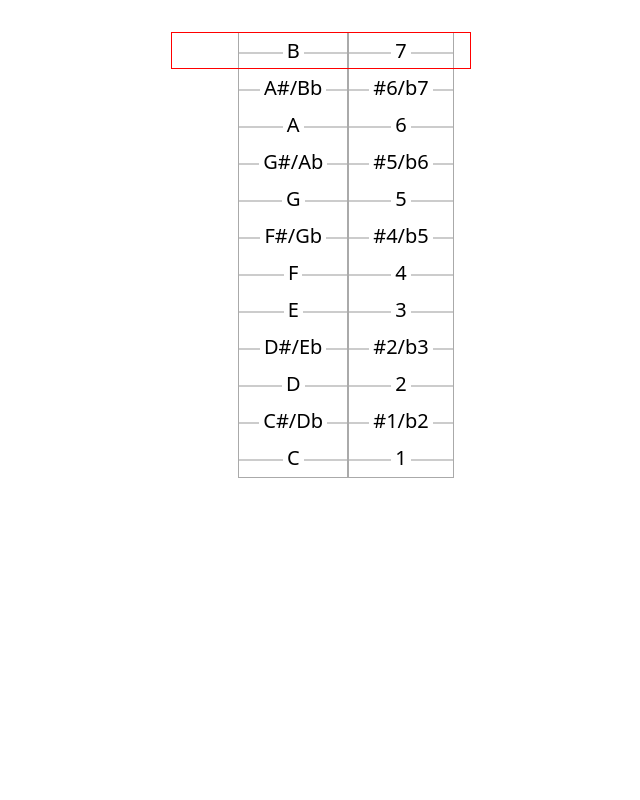
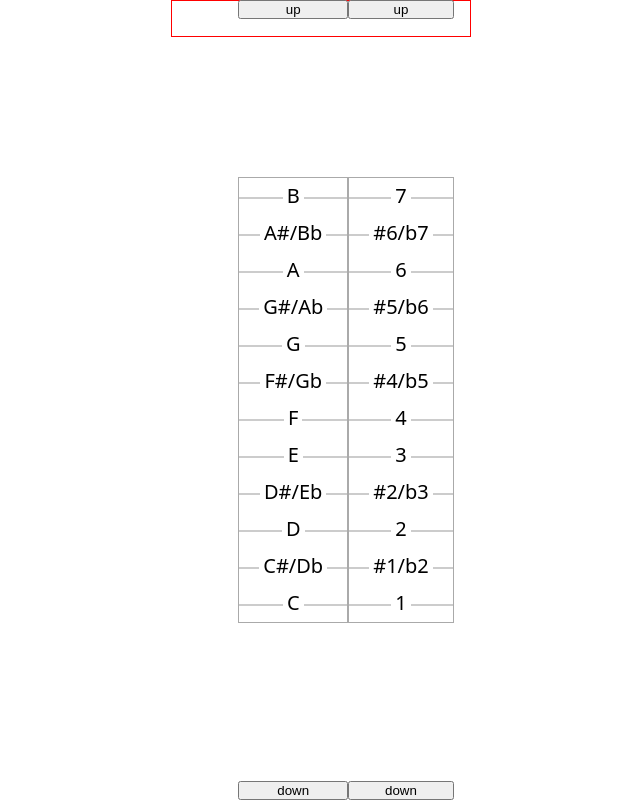
Before and after one commit to katmh/diatonic, a Svelte app: page / in a window 1280 px wide. Shown: the whole page, without its empty margins (294-934 px from the left). Built offline with nearby package versions, Linux system fonts and the light colour scheme.

Commit message:
Functional up/down buttons

```diff
--- a/src/App.svelte
+++ b/src/App.svelte
@@ -12,10 +12,12 @@
 
 <style>
 	.container {
+		height: 100vh;
 		width: 95%;
 		max-width: 1000px;
-		margin: 2rem auto;
+		margin: 0 auto;
 		display: flex;
 		justify-content: center;
+		overflow-y: hidden;
 	}
 </style>
--- a/src/components/Ruler.svelte
+++ b/src/components/Ruler.svelte
@@ -6,24 +6,28 @@
     export let items: string[];
 
     const interactable = interact(`#${rulerType}`);
-
+    const itemHeight = 37;
     const gridTarget = interact.snappers.grid({
         x: 1,
-        y: 37,
+        y: itemHeight,
     });
+
+    const moveRuler = (dx, dy, rulerElement) => {
+        positions.update((positions) => ({
+            ...positions,
+            [rulerType]: {
+                x: positions[rulerType].x + dx,
+                y: positions[rulerType].y + dy,
+            },
+        }));
+        rulerElement.style.transform = `translate(${$positions[rulerType].x}px, ${$positions[rulerType].y}px)`;
+    };
 
     interactable.draggable({
         lockAxis: "y",
         listeners: {
             move(e) {
-                positions.update((positions) => ({
-                    ...positions,
-                    [rulerType]: {
-                        x: positions[rulerType].x + e.dx,
-                        y: positions[rulerType].y + e.dy,
-                    },
-                }));
-                e.target.style.transform = `translate(${$positions[rulerType].x}px, ${$positions[rulerType].y}px)`;
+                moveRuler(e.dx, e.dy, e.target);
             },
         },
         modifiers: [
@@ -34,8 +38,19 @@
             }),
         ],
     });
+
+    const shift = (e, down = false) =>
+        moveRuler(
+            0,
+            down ? itemHeight : -itemHeight,
+            document.getElementById(e.target.dataset.rulerId)
+        );
 </script>
 
+<div class="ruler_container">
+    <button on:click={shift} data-ruler-id={rulerType}>up</button>
+    <div class="ruler_parent">
+        <!-- direct parent to use as snap grid offset -->
         <div class="ruler" id={rulerType}>
             {#each items as item}
                 <div class="item">
@@ -44,8 +59,24 @@
                 </div>
             {/each}
         </div>
+    </div>
+    <button on:click={(e) => shift(e, true)} data-ruler-id={rulerType}
+        >down</button
+    >
+</div>
 
 <style>
+    .ruler_container {
+        height: 100%;
+        display: flex;
+        flex-direction: column;
+        justify-content: space-between;
+    }
+
+    button {
+        z-index: 1;
+    }
+
     .ruler {
         display: flex;
         flex-direction: column;
```
Lines whose indentation alone changed are shown as unchanged.
